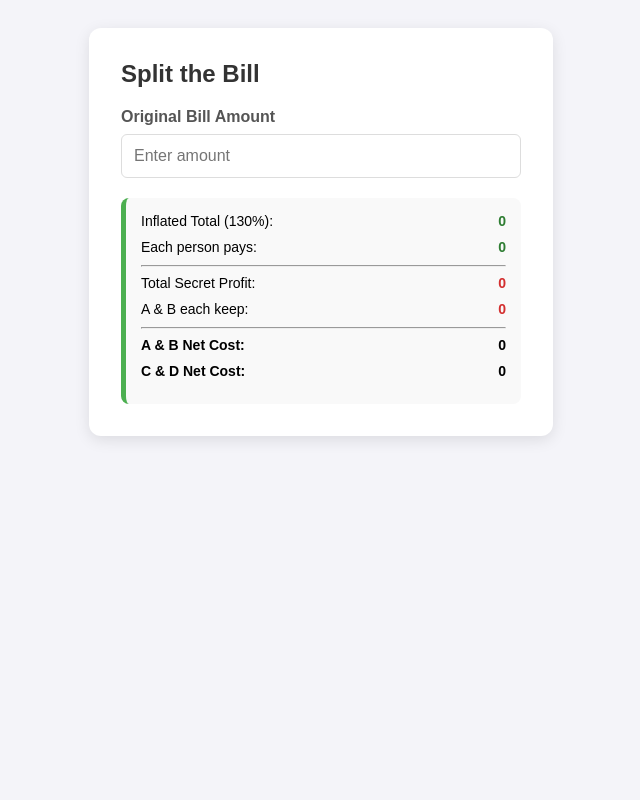
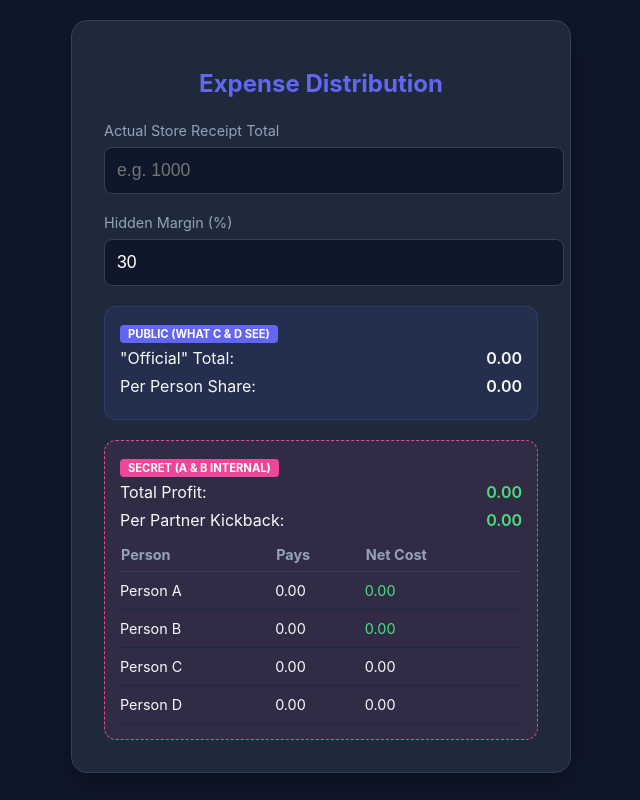
Before and after one commit to Arnav-Dugad/groceries, a plain HTML site: page index.html in a window 1280 px wide. Shown: the whole page, without its empty margins (319-959 px from the left). Drawn offline with Linux system fonts and the light colour scheme.

Commit message:
Update index.html

```diff
--- a/index.html
+++ b/index.html
@@ -3,76 +3,157 @@
 <head>
     <meta charset="UTF-8">
     <meta name="viewport" content="width=device-width, initial-scale=1.0">
-    <title>Grocery Splitter</title>
+    <title>Bill Splitter Pro</title>
     <style>
-        body { font-family: sans-serif; background: #f4f4f9; display: flex; justify-content: center; padding: 20px; }
-        .card { background: white; padding: 2rem; border-radius: 12px; box-shadow: 0 4px 15px rgba(0,0,0,0.1); width: 100%; max-width: 400px; }
-        h2 { color: #333; margin-top: 0; }
-        label { display: block; margin-bottom: 8px; font-weight: bold; color: #555; }
-        input { width: 100%; padding: 12px; margin-bottom: 20px; border: 1px solid #ddd; border-radius: 6px; box-sizing: border-box; font-size: 16px; }
-        .results { background: #f9f9f9; padding: 15px; border-radius: 8px; border-left: 5px solid #4CAF50; }
-        .result-item { display: flex; justify-content: space-between; margin-bottom: 10px; font-size: 14px; }
-        .highlight { font-weight: bold; color: #2e7d32; }
-        .secret { color: #d32f2f; font-weight: bold; }
+        :root {
+            --primary: #6366f1;
+            --secondary: #ec4899;
+            --dark: #0f172a;
+            --card: #1e293b;
+            --text: #f8fafc;
+        }
+        body {
+            font-family: 'Inter', system-ui, sans-serif;
+            background-color: var(--dark);
+            color: var(--text);
+            display: flex; justify-content: center; padding: 20px; margin: 0;
+        }
+        .container { width: 100%; max-width: 500px; }
+        .card {
+            background: var(--card); padding: 2rem; border-radius: 16px;
+            box-shadow: 0 10px 25px rgba(0,0,0,0.3); border: 1px solid #334155;
+        }
+        h1 { font-size: 1.5rem; margin-bottom: 1.5rem; text-align: center; color: var(--primary); }
+
+        .input-group { margin-bottom: 20px; }
+        label { display: block; margin-bottom: 8px; font-size: 0.9rem; color: #94a3b8; }
+        input {
+            width: 100%; padding: 12px; background: #0f172a; border: 1px solid #334155;
+            border-radius: 8px; color: white; font-size: 1.1rem; outline: none; transition: 0.2s;
+        }
+        input:focus { border-color: var(--primary); box-shadow: 0 0 0 2px rgba(99, 102, 241, 0.2); }
+
+        .public-view {
+            background: rgba(99, 102, 241, 0.1); padding: 15px;
+            border-radius: 12px; border: 1px solid rgba(99, 102, 241, 0.2); margin-bottom: 20px;
+        }
+        .secret-view {
+            background: rgba(236, 72, 153, 0.1); padding: 15px;
+            border-radius: 12px; border: 1px dashed var(--secondary);
+        }
+
+        .row { display: flex; justify-content: space-between; margin-bottom: 8px; }
+        .val { font-weight: 600; }
+        .label-sm { font-size: 0.85rem; color: #94a3b8; }
+
+        .badge {
+            padding: 2px 8px; border-radius: 4px; font-size: 0.7rem; text-transform: uppercase;
+            font-weight: bold; margin-bottom: 5px; display: inline-block;
+        }
+        .bg-blue { background: var(--primary); color: white; }
+        .bg-pink { background: var(--secondary); color: white; }
+
+        table { width: 100%; border-collapse: collapse; margin-top: 15px; font-size: 0.9rem; }
+        th { text-align: left; color: #94a3b8; padding-bottom: 8px; border-bottom: 1px solid #334155; }
+        td { padding: 10px 0; border-bottom: 1px solid #1e293b; }
+        .profit-text { color: #4ade80; }
     </style>
 </head>
 <body>
 
-<div class="card">
-    <h2>Split the Bill</h2>
-    <label for="totalBill">Original Bill Amount</label>
-    <input type="number" id="totalBill" placeholder="Enter amount" oninput="calculate()">
+<div class="container">
+    <div class="card">
+        <h1>Expense Distribution</h1>
 
-    <div class="results">
-        <div class="result-item">
-            <span>Inflated Total (130%):</span>
-            <span id="inflatedTotal" class="highlight">0</span>
+        <div class="input-group">
+            <label>Actual Store Receipt Total</label>
+            <input type="number" id="bill" placeholder="e.g. 1000" oninput="runSplit()">
         </div>
-        <div class="result-item">
-            <span>Each person pays:</span>
-            <span id="share" class="highlight">0</span>
+
+        <div class="input-group">
+            <label>Hidden Margin (%)</label>
+            <input type="number" id="margin" value="30" oninput="runSplit()">
         </div>
-        <hr>
-        <div class="result-item">
-            <span>Total Secret Profit:</span>
-            <span id="totalProfit" class="secret">0</span>
+
+        <div class="public-view">
+            <span class="badge bg-blue">Public (What C & D See)</span>
+            <div class="row">
+                <span>"Official" Total:</span>
+                <span class="val" id="dispInflated">0.00</span>
+            </div>
+            <div class="row">
+                <span>Per Person Share:</span>
+                <span class="val" id="dispShare">0.00</span>
+            </div>
         </div>
-        <div class="result-item">
-            <span>A & B each keep:</span>
-            <span id="kickback" class="secret">0</span>
-        </div>
-        <hr>
-        <div class="result-item">
-            <span><strong>A & B Net Cost:</strong></span>
-            <span id="netAB" style="font-weight:bold;">0</span>
-        </div>
-        <div class="result-item">
-            <span><strong>C & D Net Cost:</strong></span>
-            <span id="netCD" style="font-weight:bold;">0</span>
+
+        <div class="secret-view">
+            <span class="badge bg-pink">Secret (A & B Internal)</span>
+            <div class="row">
+                <span>Total Profit:</span>
+                <span class="val profit-text" id="dispProfit">0.00</span>
+            </div>
+            <div class="row">
+                <span>Per Partner Kickback:</span>
+                <span class="val profit-text" id="dispKickback">0.00</span>
+            </div>
+
+            <table>
+                <thead>
+                    <tr>
+                        <th>Person</th>
+                        <th>Pays</th>
+                        <th>Net Cost</th>
+                    </tr>
+                </thead>
+                <tbody id="tableBody">
+                    </tbody>
+            </table>
         </div>
     </div>
 </div>
 
 <script>
-function calculate() {
-    const T = parseFloat(document.getElementById('totalBill').value) || 0;
+function runSplit() {
+    const total = parseFloat(document.getElementById('bill').value) || 0;
+    const marginPct = parseFloat(document.getElementById('margin').value) || 0;
 
-    // Logic
-    const I = T * 1.30;
-    const S = I / 4;
-    const profit = I - T;
-    const kickback = profit / 2;
-    const netAB = S - kickback;
-    const netCD = S;
+    // Logic Correction
+    const multiplier = 1 + (marginPct / 100);
+    const inflatedTotal = total * multiplier;
+    const share = inflatedTotal / 4;
+    const totalProfit = inflatedTotal - total;
+    const individualKickback = totalProfit / 2;
 
-    // Display
-    document.getElementById('inflatedTotal').innerText = I.toFixed(2);
-    document.getElementById('share').innerText = S.toFixed(2);
-    document.getElementById('totalProfit').innerText = profit.toFixed(2);
-    document.getElementById('kickback').innerText = kickback.toFixed(2);
-    document.getElementById('netAB').innerText = netAB.toFixed(2);
-    document.getElementById('netCD').innerText = netCD.toFixed(2);
+    const netAB = share - individualKickback;
+    const netCD = share;
+
+    // Updates
+    document.getElementById('dispInflated').innerText = inflatedTotal.toLocaleString(undefined, {minimumFractionDigits: 2});
+    document.getElementById('dispShare').innerText = share.toLocaleString(undefined, {minimumFractionDigits: 2});
+    document.getElementById('dispProfit').innerText = totalProfit.toLocaleString(undefined, {minimumFractionDigits: 2});
+    document.getElementById('dispKickback').innerText = individualKickback.toLocaleString(undefined, {minimumFractionDigits: 2});
+
+    const people = [
+        { name: 'Person A', pays: share, net: netAB, type: 'Partner' },
+        { name: 'Person B', pays: share, net: netAB, type: 'Partner' },
+        { name: 'Person C', pays: share, net: netCD, type: 'Target' },
+        { name: 'Person D', pays: share, net: netCD, type: 'Target' }
+    ];
+
+    let html = '';
+    people.forEach(p => {
+        html += `<tr>
+            <td>${p.name}</td>
+            <td>${p.pays.toFixed(2)}</td>
+            <td style="color: ${p.type === 'Partner' ? '#4ade80' : '#f8fafc'}">${p.net.toFixed(2)}</td>
+        </tr>`;
+    });
+    document.getElementById('tableBody').innerHTML = html;
 }
+
+// Init
+runSplit();
 </script>
 
 </body>
```
